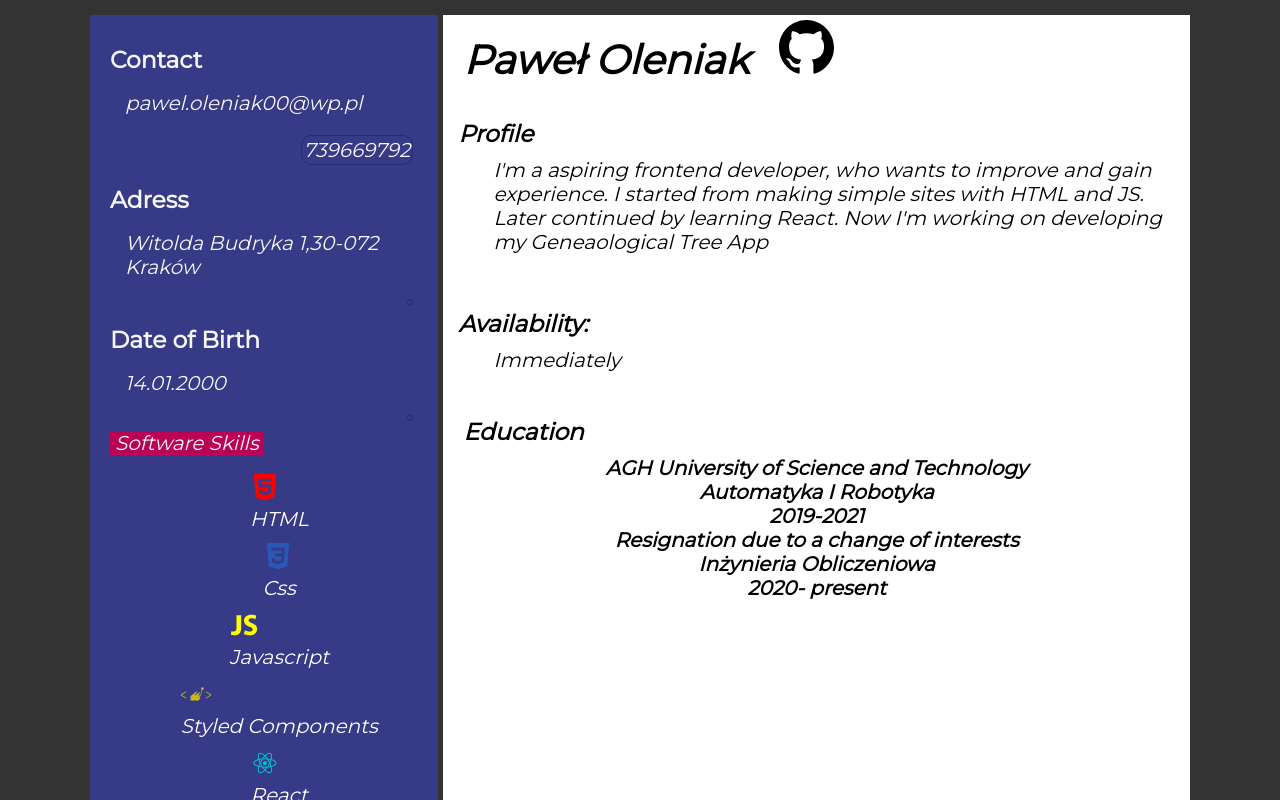
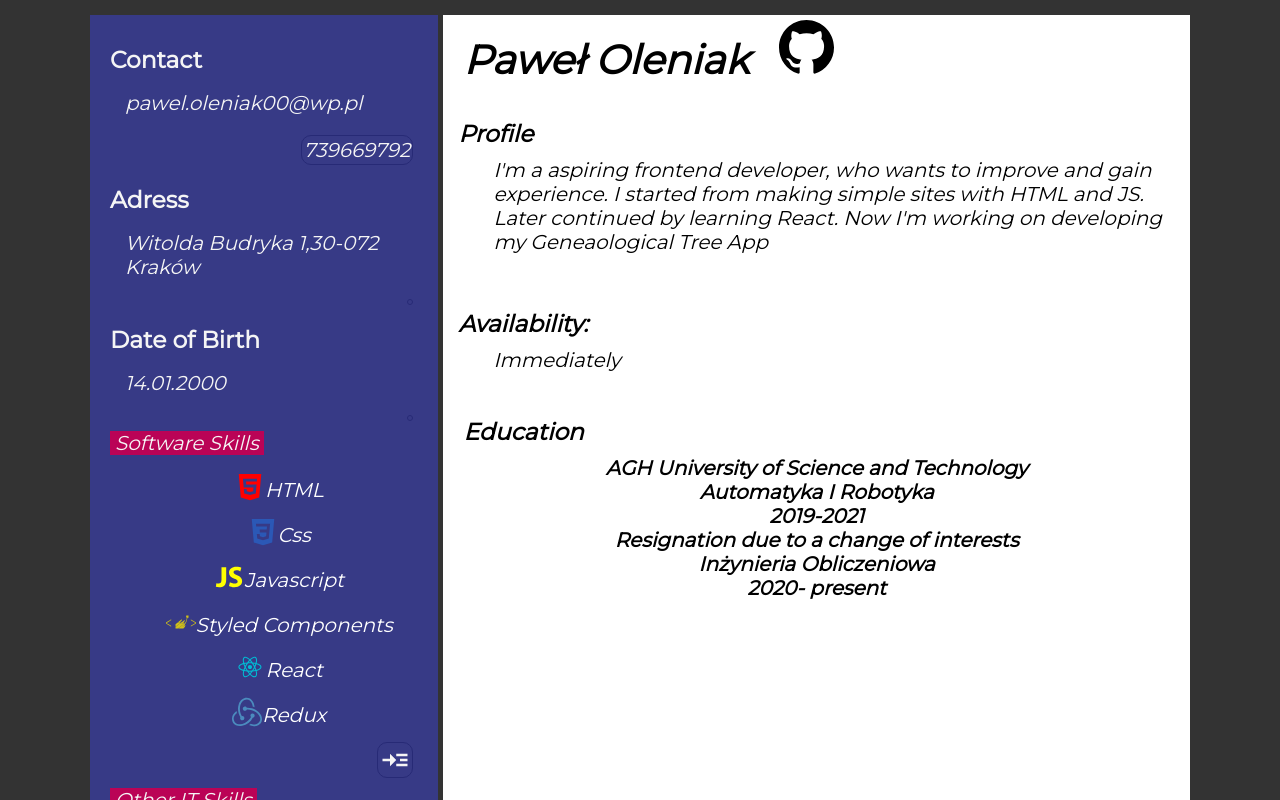
Before and after one commit to PawelOleniak/InstantCV, a React (Create React App) app: page / in a window 1280 px wide. Shown: the top 800 px of the page. Built offline with nearby package versions, Linux system fonts and the light colour scheme.

Commit message:
Minor skill css tweak

```diff
--- a/src/components/Skills/SkillsCss.js
+++ b/src/components/Skills/SkillsCss.js
@@ -20,10 +20,13 @@ export const SkillsContainer = styled.div`
   }
 `;
 export const InlineSkill = styled.div`
-  display: flex;
-  align-items: center;
-  justify-self: center;
   margin-bottom: 10px;
+  a {
+    display: flex;
+    flex-direction: row;
+    align-items: center;
+    justify-self: center;
+  }
 `;
 
 export const Detail = styled.div`
```
